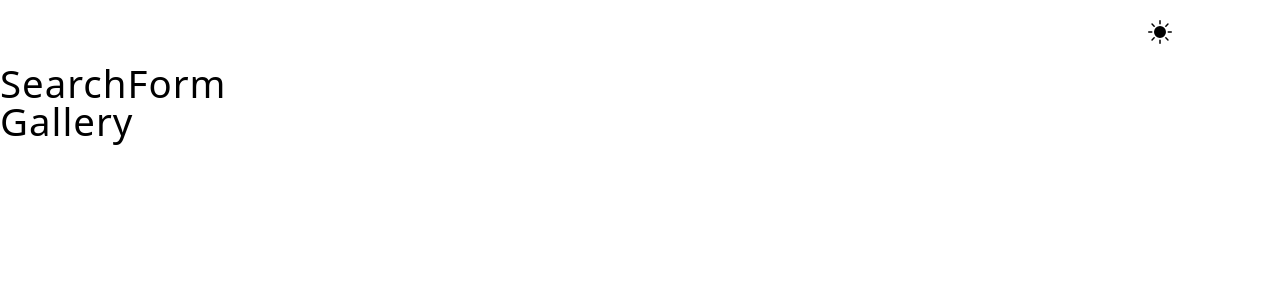
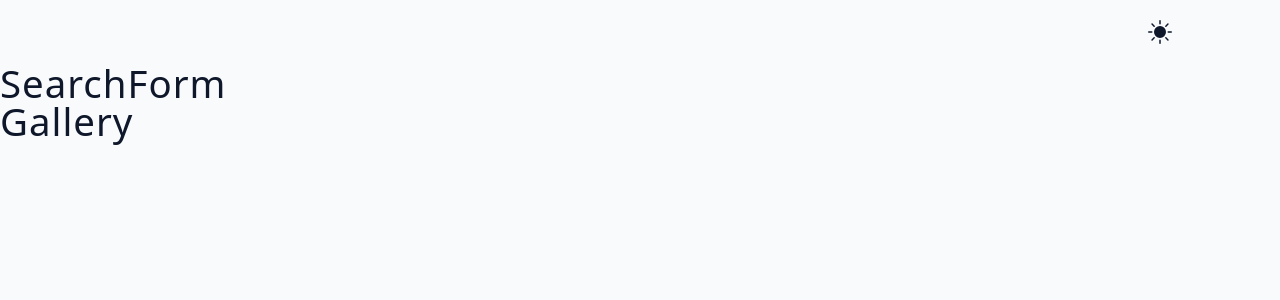
Before and after one commit to amin-bani-a/unsplash-api-project, a React (Vite) app: page / in a window 1280 px wide. Shown: the top 300 px of the page. Built offline with nearby package versions, Linux system fonts and the light colour scheme.

Commit message:
setup the dark theme

```diff
--- a/src/context.jsx
+++ b/src/context.jsx
@@ -8,6 +8,7 @@ export const AppProvider = ({ children }) => {
   const toggleDarkTheme = () => {
     const newDarkTheme = !isDarkTheme;
     setIsDarkTheme(newDarkTheme);
+    document.body.classList.toggle("dark-theme", newDarkTheme);
   };
 
   return (
--- a/src/index.css
+++ b/src/index.css
@@ -61,11 +61,33 @@ html {
   --shadow-4: 0 20px 25px -5px rgba(0, 0, 0, 0.1),
     0 10px 10px -5px rgba(0, 0, 0, 0.04);
   /* dark mode setup */
+  --dark-mode-bg-color: #333;
+  --dark-mode-text-color: #f0f0f0;
+  --backgroundColor: var(--grey-50);
+  --textColor: var(--grey-900);
+
+  --darkModeTransition: color 0.3s ease-in-out,
+    background-color 0.3s ease-in-out;
+}
+
+@media (prefers-color-scheme: dark) {
+  :root {
+    --textColor: var(--dark-mode-text-color);
+    --backgroundColor: var(--dark-mode-bg-color);
+  }
+}
+
+.dark-theme {
+  --textColor: var(--dark-mode-text-color);
+  --backgroundColor: var(--dark-mode-bg-color);
 }
 
 body {
-  font-family: system-ui, -apple-system, BlinkMacSystemFont, 'Segoe UI', Roboto,
-    Oxygen, Ubuntu, Cantarell, 'Open Sans', 'Helvetica Neue', sans-serif;
+  transition: var(--darkModeTransition);
+  background: var(--backgroundColor);
+  color: var(--textColor);
+  font-family: system-ui, -apple-system, BlinkMacSystemFont, "Segoe UI", Roboto,
+    Oxygen, Ubuntu, Cantarell, "Open Sans", "Helvetica Neue", sans-serif;
   font-weight: 400;
   line-height: 1;
 }
```
